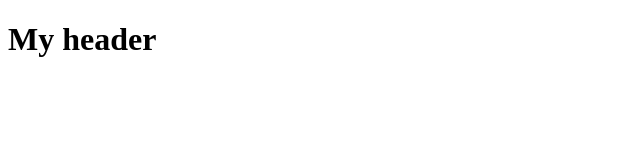
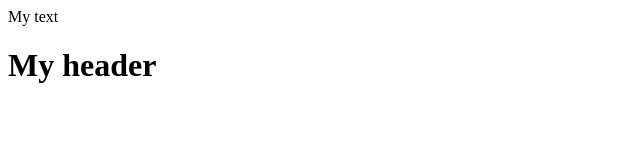
Before and after one commit to Syake98/test-git-2, a plain HTML site: page index.html in a window 1280 px wide. Shown: the whole page, without its empty margins (0-640 px from the left). Drawn offline with Linux system fonts and the light colour scheme.

Commit message:
develop main-page

```diff
--- a/index.html
+++ b/index.html
@@ -7,6 +7,11 @@
 </head>
 <body>
     <header>
+        <main>
+            <span>
+                My text
+            </span>
+        </main>
         <h1>
             My header
         </h1>
```
